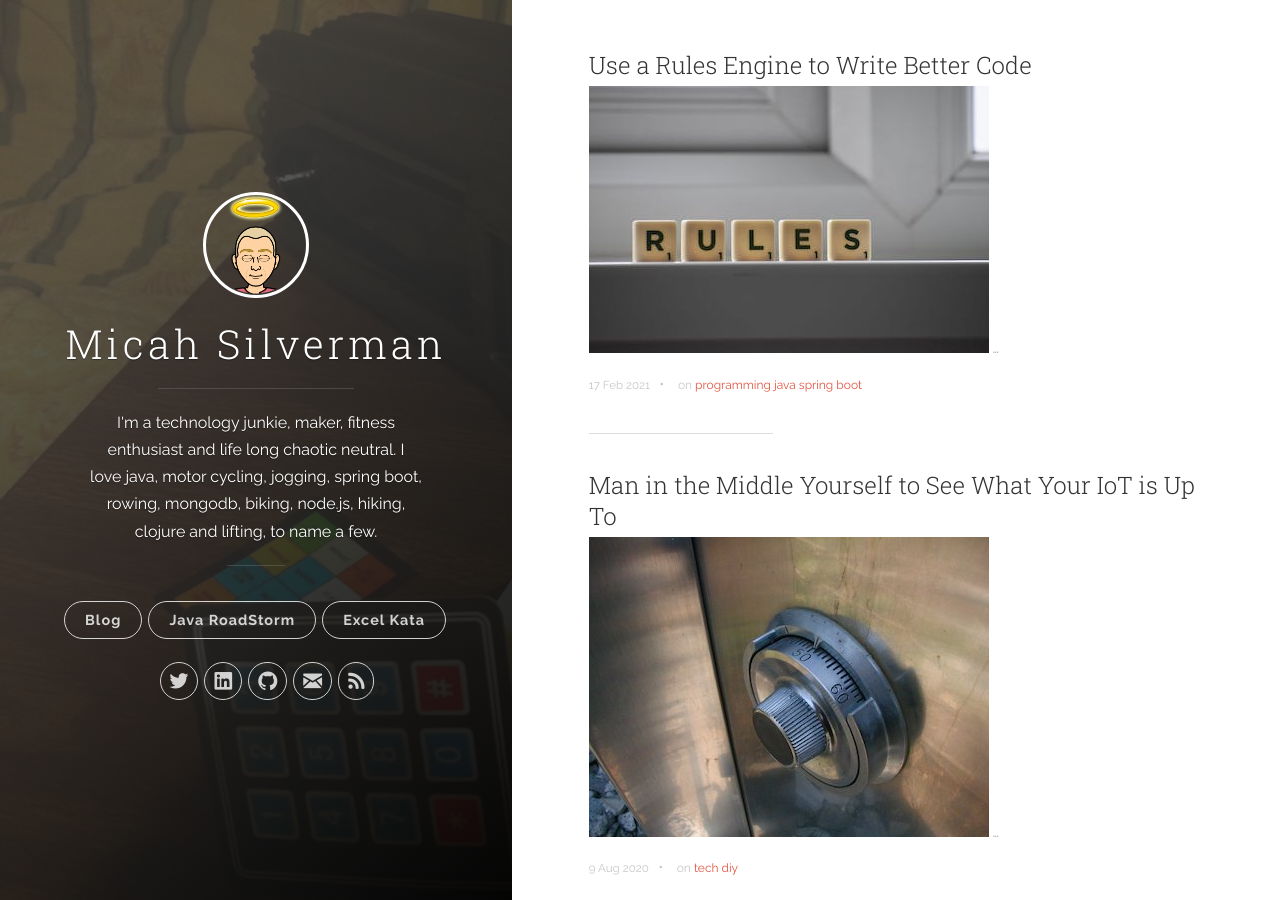
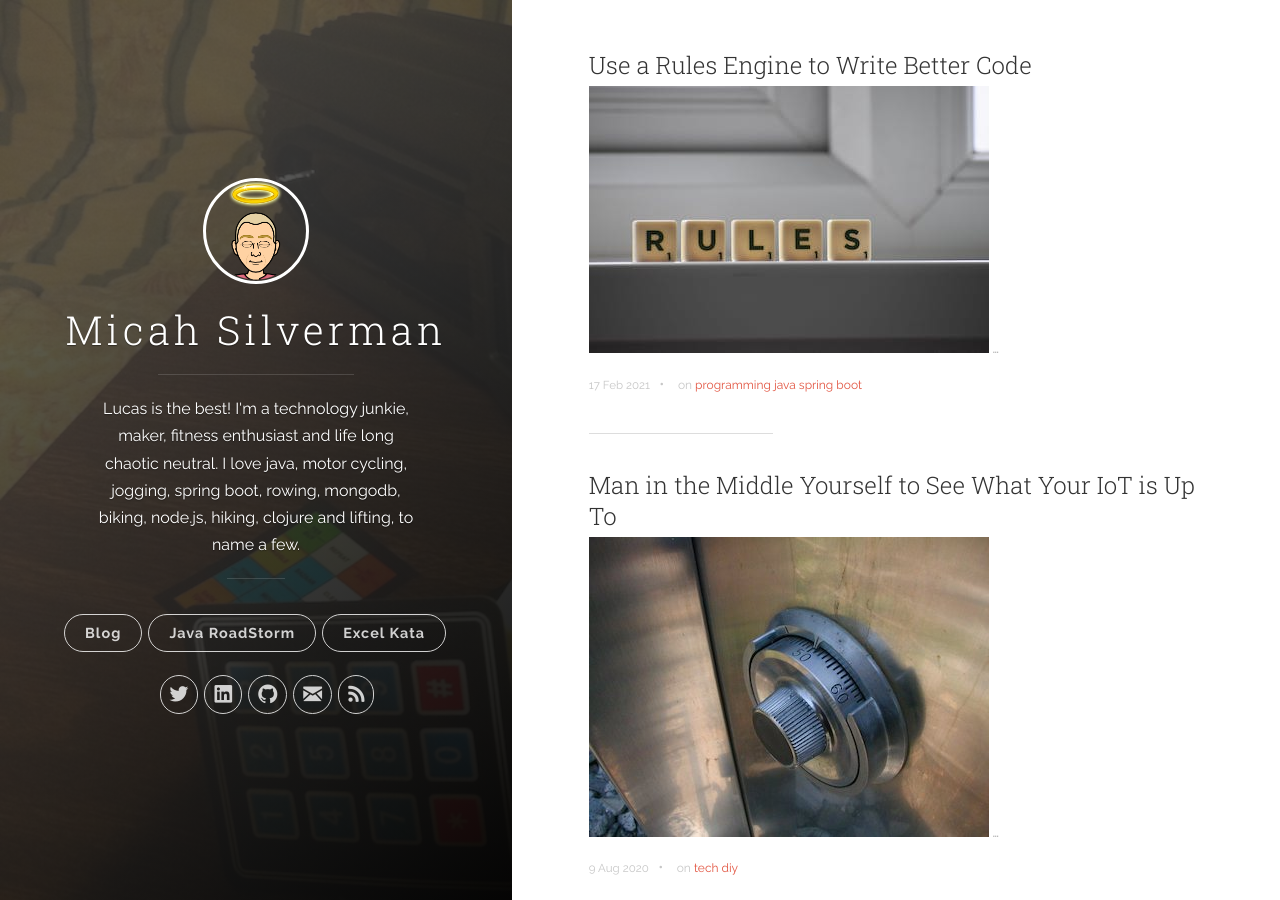
Before and after one commit to dogeared/dogeared.github.io, a Jekyll site: the page built from index.html, in a window 1280 px wide and 900 px high. Built offline with Jekyll 4.4.1, drawn with Linux system fonts in a browser that asks for light colours; nearby versions of some CDN libraries; the list of posts is cut into pages by our own code.

Commit message:
updated _config.yml

```diff
--- a/_config.yml
+++ b/_config.yml
@@ -1,6 +1,7 @@
 # Site settings
 title: Micah Silverman
 description: >
+  Lucas is the best!
   I'm a technology junkie, maker, fitness enthusiast and life long chaotic neutral.
   I love java, motor cycling, jogging, spring boot, rowing, mongodb, biking, node.js, hiking, clojure and lifting, to name a few.
 url: 'https://afitnerd.com'
@@ -10,19 +11,18 @@ disqus_shortname: 'afitnerd'
 
 author:
   name: 'Micah Silverman'
-  email:  micah@afitnerd.com
+  email: micah@afitnerd.com
   twitter_username: afitnerd
   #facebook_username: micahsilverman
-  github_username:  dogeared
-  linkedin_username:  micahsilverman
+  github_username: dogeared
+  linkedin_username: micahsilverman
 
 defaults:
-  -
-    scope:
+  - scope:
       path: ''
       type: 'posts'
     values:
-        layout: 'post'
+      layout: 'post'
 
 # Build settings
 destination: _site
```
